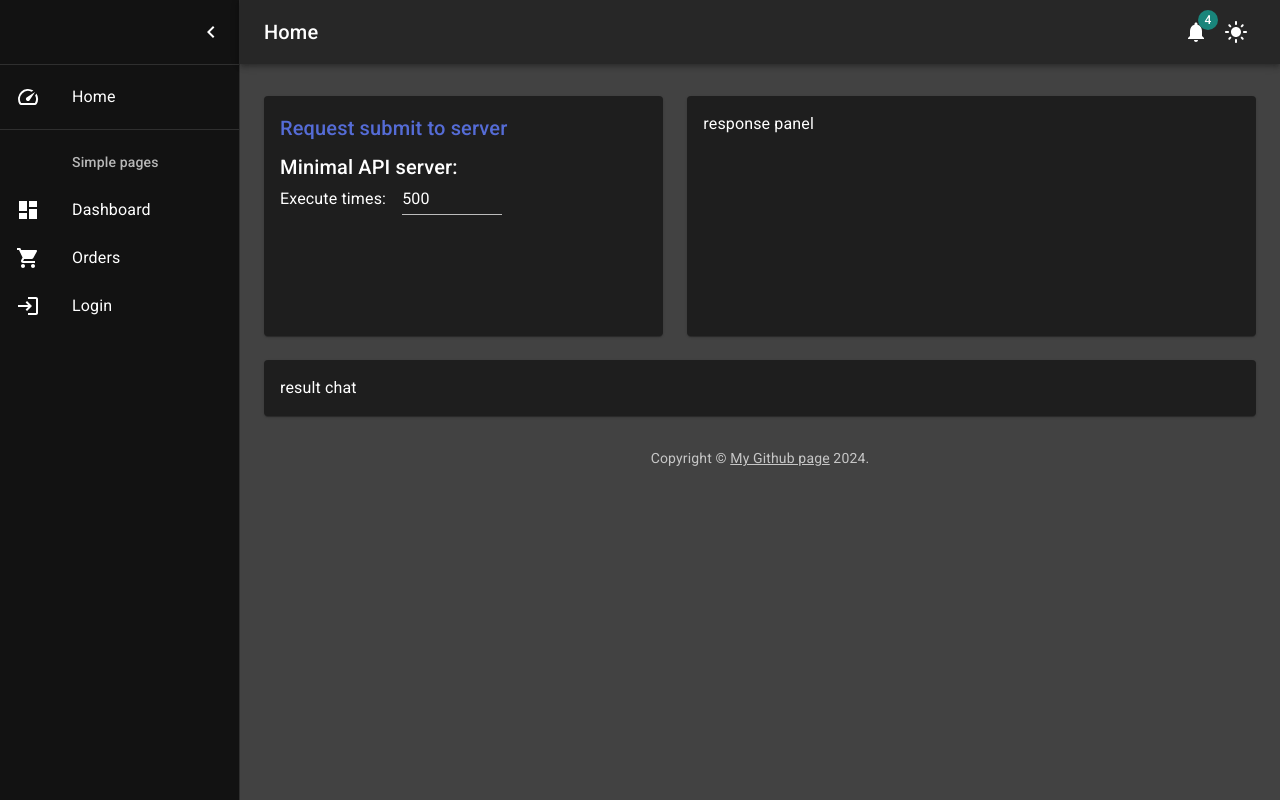
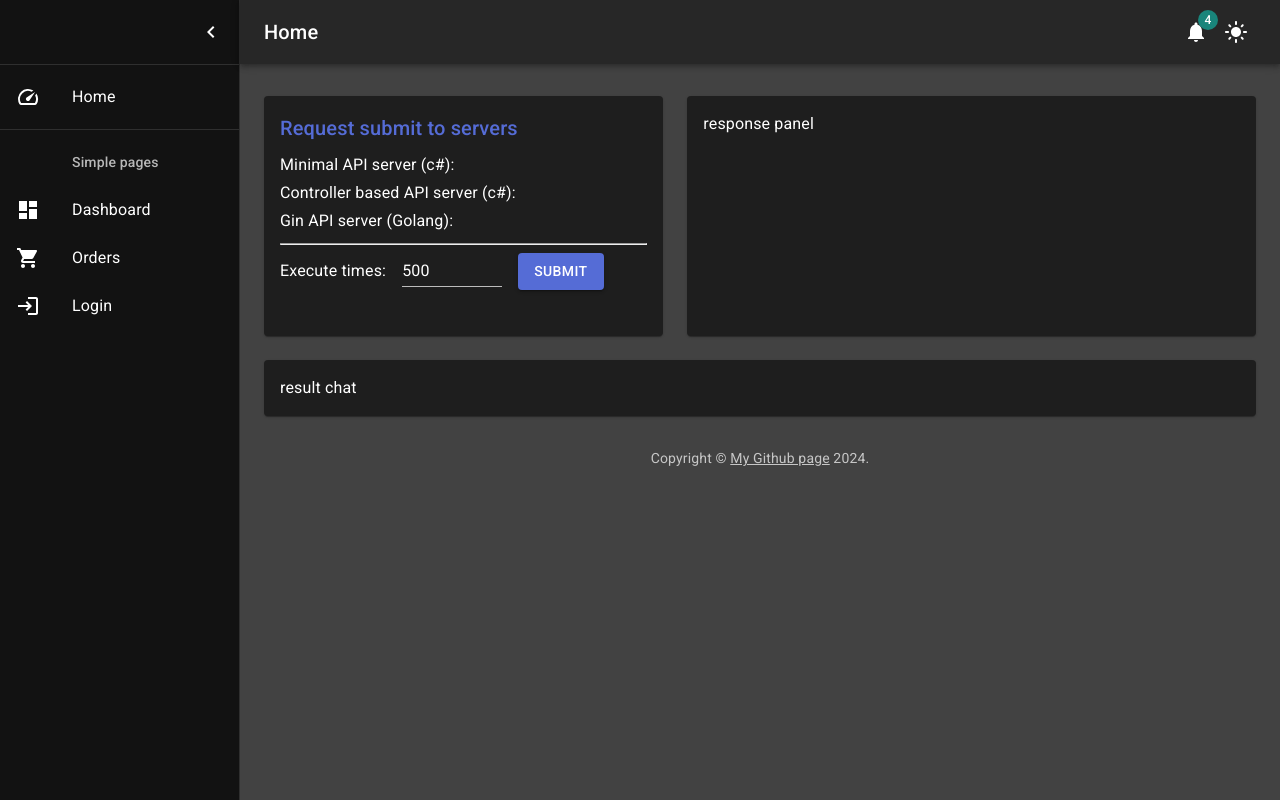
Before and after one commit to onlineeric/eric-demo-react-ts, a React (Create React App) app: page /home in a window 1280 px wide. Built offline with nearby package versions, Linux system fonts and the light colour scheme; no server answers.

Commit message:
update RequestPanel

```diff
--- a/src/home/RequestPanel.tsx
+++ b/src/home/RequestPanel.tsx
@@ -1,11 +1,17 @@
 import * as React from 'react';
-import { Input, Paper, Typography } from '@mui/material';
+import { Button, Input, Paper, Typography } from '@mui/material';
 import Title from '../common/Title';
 
 export default function RequestPanel() {
 	// get env var
 	const API_URL_eric_gin_server = process.env.REACT_APP_API_URL_eric_gin_server;
 	console.log('API_URL_eric_gin_server:', API_URL_eric_gin_server);
+
+	const [executeTimes, setExecuteTimes] = React.useState(500);
+
+	const callAPIs = () => {
+		console.log('callAPIs', executeTimes);
+	};
 
 	return (
 		<Paper
@@ -16,11 +22,24 @@ export default function RequestPanel() {
 				height: 240,
 			}}
 		>
-			<Title>Request submit to server</Title>
-			<Typography variant="h6">Minimal API server:</Typography>
+			<Title>Request submit to servers</Title>
+			<Typography variant="subtitle1">Minimal API server (c#):</Typography>
+			<Typography variant="subtitle1">Controller based API server (c#):</Typography>
+			<Typography variant="subtitle1">Gin API server (Golang):</Typography>
+			<div>
+				<hr />
+			</div>
 			<div style={{ display: 'flex', alignItems: 'center' }}>
 				<Typography variant="subtitle1">Execute times:</Typography>
-				<Input type="number" defaultValue={500} sx={{ width: '100px', ml: 2 }} />
+				<Input
+					type="number"
+					value={executeTimes}
+					sx={{ width: '100px', ml: 2 }}
+					onChange={(e) => setExecuteTimes(parseInt(e.target.value))}
+				/>
+				<Button variant="contained" color="primary" sx={{ ml: 2 }} onClick={callAPIs}>
+					Submit
+				</Button>
 			</div>
 		</Paper>
 	);
```
